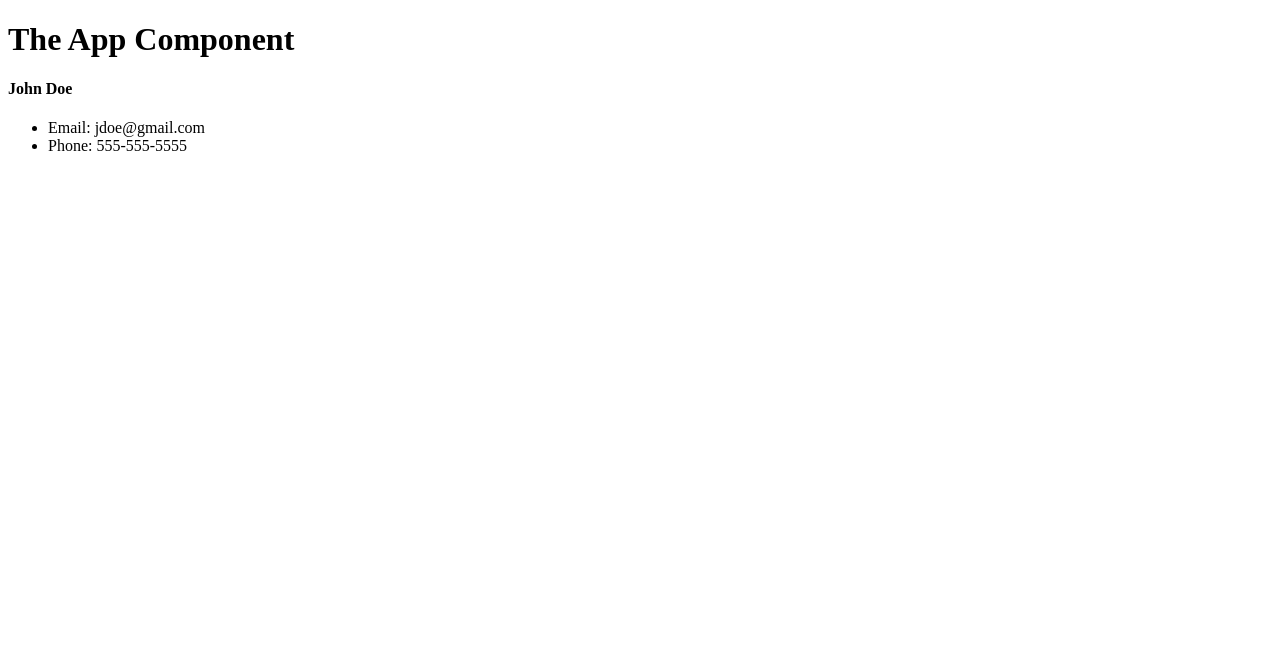
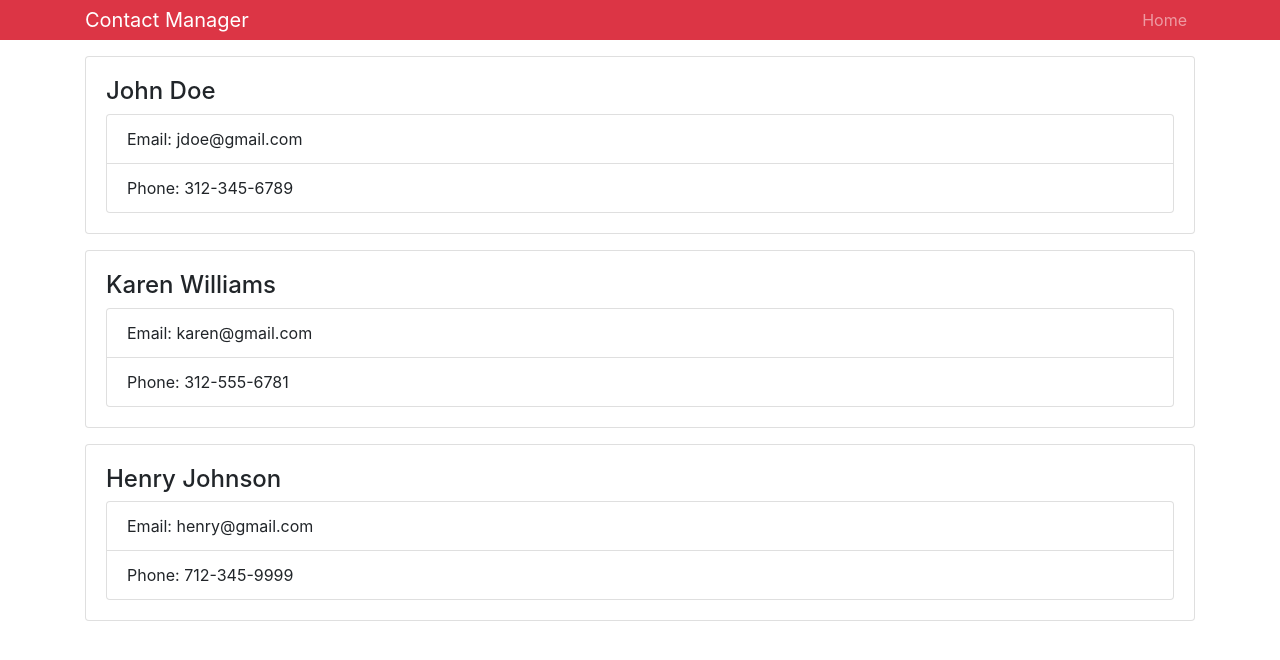
Before and after one commit to davidporosnicu/Contact-Manager, a React (Create React App) app: page / in a window 1280 px wide. Shown: the top 660 px of the page. Built offline with nearby package versions, Linux system fonts and the light colour scheme.

Commit message:
add Contacts comp (hardcoded state)

```diff
--- a/package.json
+++ b/package.json
@@ -3,6 +3,8 @@
   "version": "0.1.0",
   "private": true,
   "dependencies": {
+    "boostrap": "^2.0.0",
+    "bootstrap": "^4.1.2",
     "react": "^16.8.2",
     "react-dom": "^16.8.2",
     "react-scripts": "2.1.5"
--- a/src/components/App.js
+++ b/src/components/App.js
@@ -1,12 +1,17 @@
 import React, { Component } from 'react'
-import Contact from './Contact'
+import Contacts from './Contacts'
+import Header from './Header'
+
+import 'bootstrap/dist/css/bootstrap.min.css'
 
 class App extends Component {
   render () {
     return (
       <div>
-        <h1>The App Component</h1>
-        <Contact />
+        <Header branding='Contact Manager' />
+        <div className='container'>
+          <Contacts />
+        </div>
       </div>
     )
   }
--- a/src/components/Contact.js
+++ b/src/components/Contact.js
@@ -1,17 +1,23 @@
 import React, { Component } from 'react'
+import PropTypes from 'prop-types'
 
 class Contact extends Component {
   render () {
+    const { name, email, phone } = this.props.contact
     return (
-      <div>
-        <h4>John Doe</h4>
-        <ul>
-          <li>Email: jdoe@gmail.com</li>
-          <li>Phone: 555-555-5555</li>
+      <div className='card card-body mb-3'>
+        <h4>{name}</h4>
+        <ul className='list-group'>
+          <li className='list-group-item'>Email: {email}</li>
+          <li className='list-group-item'>Phone: {phone}</li>
         </ul>
       </div>
     )
   }
 }
 
+Contact.propTypes = {
+  contact: PropTypes.object.isRequired
+}
+
 export default Contact
--- /dev/null
+++ b/src/components/Contacts.js
@@ -0,0 +1,40 @@
+import React, { Component } from 'react'
+import Contact from './Contact'
+
+class Contacts extends Component {
+  state = {
+    contacts: [
+      {
+        id: 1,
+        name: 'John Doe',
+        email: 'jdoe@gmail.com',
+        phone: '312-345-6789'
+      },
+      {
+        id: 2,
+        name: 'Karen Williams',
+        email: 'karen@gmail.com',
+        phone: '312-555-6781'
+      },
+      {
+        id: 3,
+        name: 'Henry Johnson',
+        email: 'henry@gmail.com',
+        phone: '712-345-9999'
+      }
+    ]
+  }
+
+  render () {
+    const { contacts } = this.state
+    return (
+      <div>
+        {contacts.map(contact => (
+          <Contact key={contact.id} contact={contact} />
+        ))}
+      </div>
+    )
+  }
+}
+
+export default Contacts
--- /dev/null
+++ b/src/components/Header.js
@@ -0,0 +1,34 @@
+import React from 'react'
+import PropTypes from 'prop-types'
+
+const Header = props => {
+  const { branding } = props
+  return (
+    <nav className='navbar navbar-expand-sm navbar-dark bg-danger mb-3 py-0'>
+      <div className='container'>
+        <a href='/' className='navbar-brand'>
+          {branding}
+        </a>
+        <div>
+          <ul className='navbar-nav mr-auto'>
+            <li className='nav-item'>
+              <a href='/' className='nav-link'>
+                Home
+              </a>
+            </li>
+          </ul>
+        </div>
+      </div>
+    </nav>
+  )
+}
+
+Header.defaultProps = {
+  branding: 'My App'
+}
+
+Header.propTypes = {
+  branding: PropTypes.string.isRequired
+}
+
+export default Header
```
Also changed, not shown: 1 other file (tests, documents, lock files or other folders).
